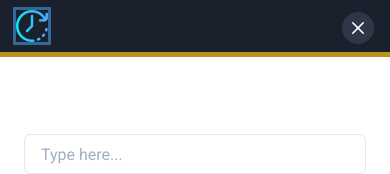
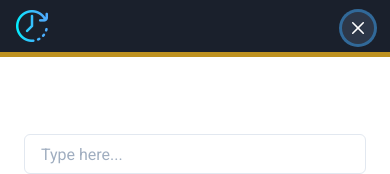
Before and after one commit to dlior/5600-shifts, a React (Vite) app in the folder frontend/: page / in a window 390 px wide. Both pictures are taken after a click on the button 358 px from the left and 25 px from the top of the page. Shown: the top 174 px of the page. Built offline with nearby package versions, Linux system fonts and the light colour scheme.

Commit message:
focus on close button when mobile drawer is open

```diff
--- a/frontend/src/components/MobileMenu.tsx
+++ b/frontend/src/components/MobileMenu.tsx
@@ -46,6 +46,7 @@ const MobileMenu = () => {
           <Flex bgColor="#1A202C" w={'100%'} pl={4} py={2.5}>
             <Logo />
             <DrawerCloseButton
+              ref={btnRef}
               bgColor="gray.700"
               rounded="full"
               color="white"
```
